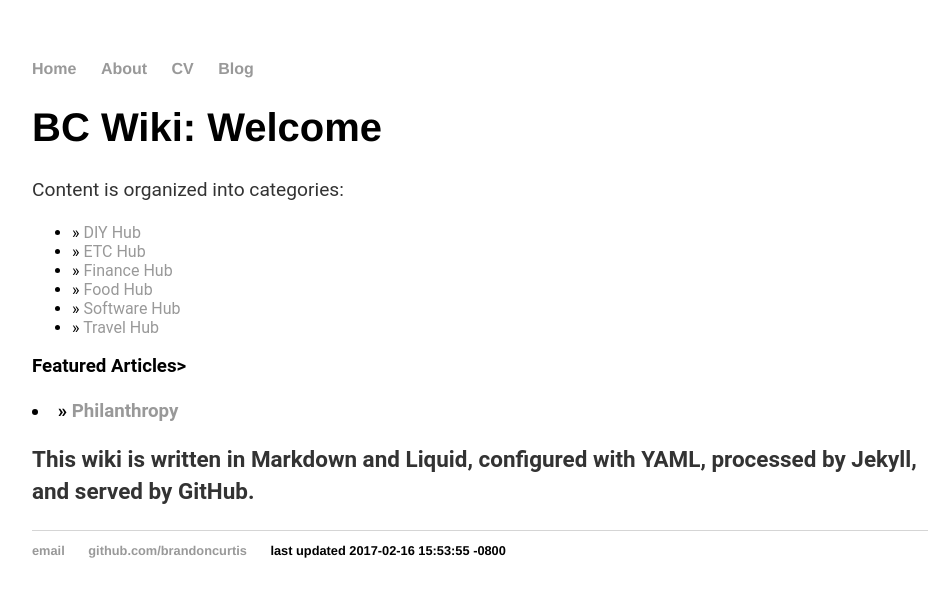
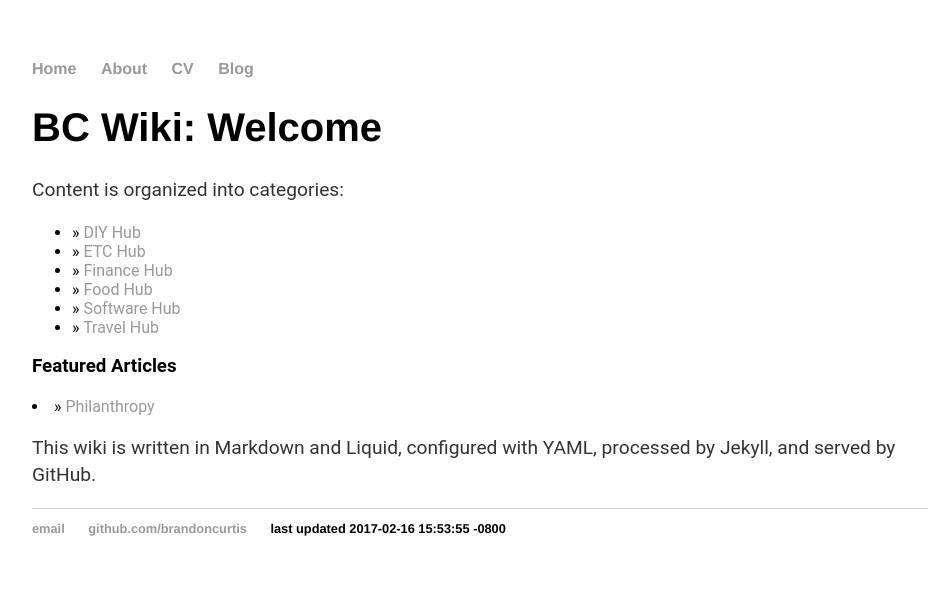
Before and after one commit to brandoncurtis/wiki, a Jekyll site: the page built from index.html, in a window 1280 px wide. Shown: the top 597 px of the page, without its empty margins (160-1107 px from the left). Built offline with Jekyll 4.4.1, drawn with Linux system fonts in a browser that asks for light colours.

Commit message:
fixed homepage formatting error

```diff
--- a/index.html
+++ b/index.html
@@ -12,7 +12,7 @@ title: Welcome
 	  {% endfor %}
 	</ul>
 
-	<h3>Featured Articles>
+	<h3>Featured Articles</h3>
 	<p>
 	  {% for wikipage in site.wikipages %}
 	  {% if wikipage.featured == true %}
```
